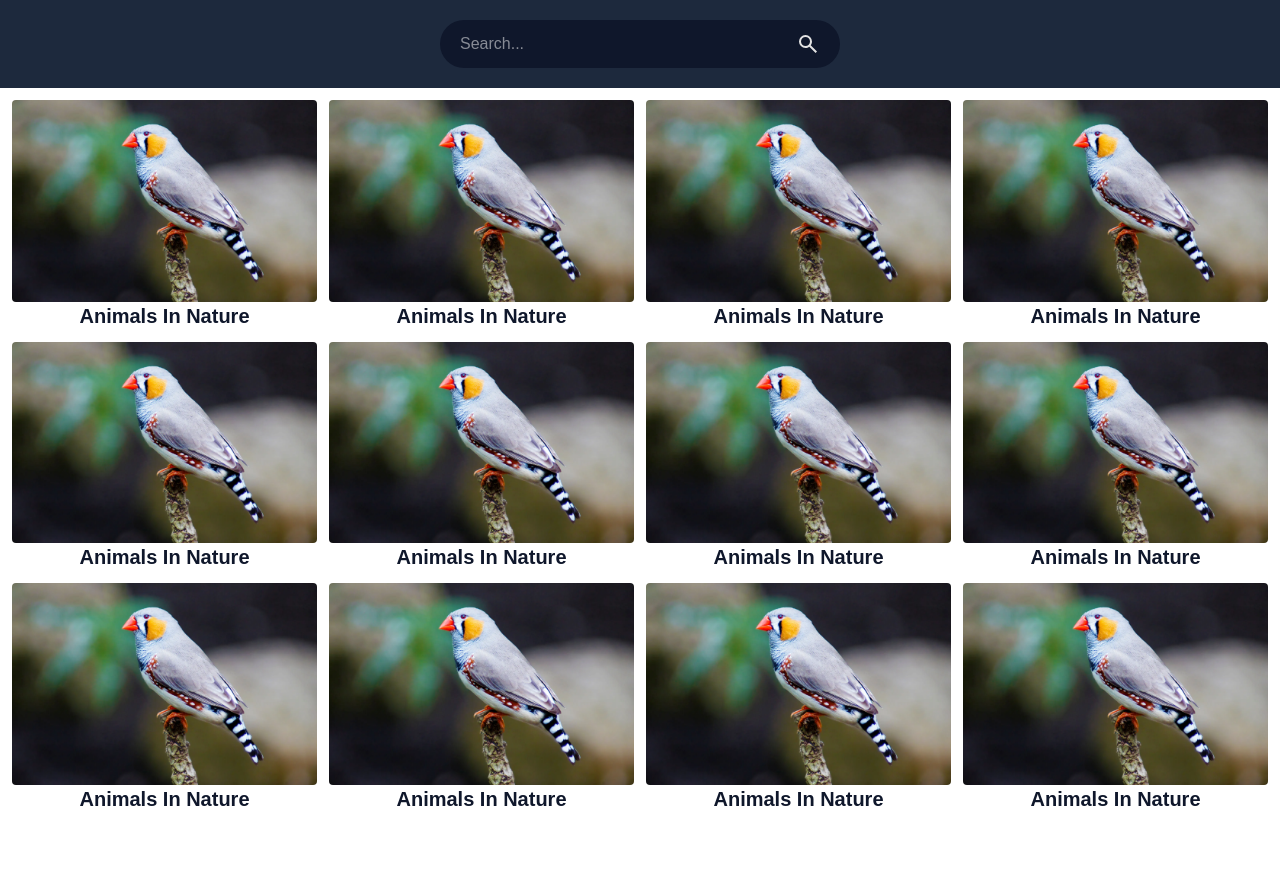
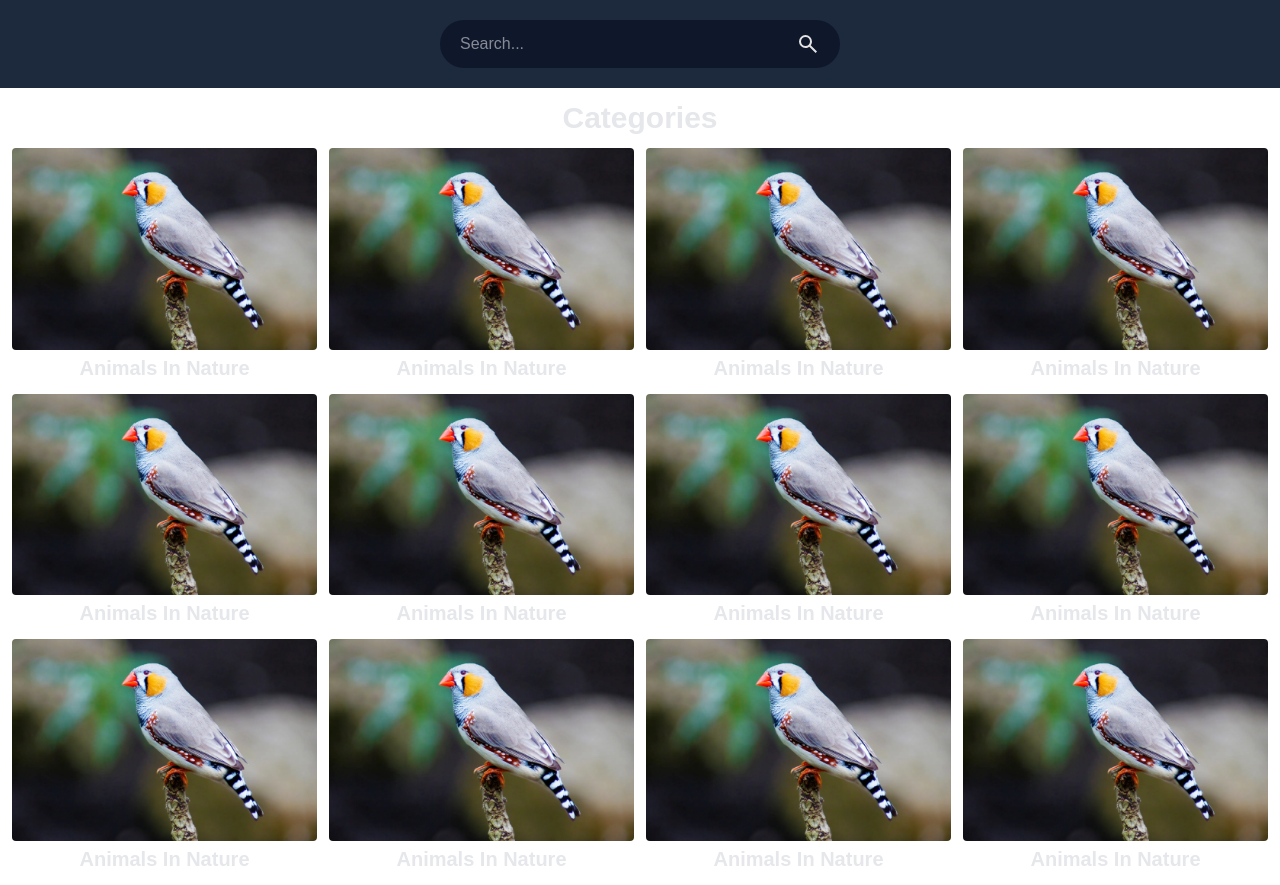
Before and after one commit to LiTTleCoMi/Gallery, a Next.js app: page / in a window 1280 px wide. Before the commit the page ends 825 px from the top, so only its background shows below. Built offline with nearby package versions, Linux system fonts and the light colour scheme.

Commit message:
did some design layout changes

```diff
--- a/src/app/_components/CategoryImage.jsx
+++ b/src/app/_components/CategoryImage.jsx
@@ -1,12 +1,12 @@
 import Image from "next/image";
 import Link from "next/link";
 
-export default function CategoryImage({ description, id }) {
+export default function CategoryImage({ description, id, src }) {
 	return (
 		<Link href={`/categories/${id}`}>
-			<div className="flex flex-col items-center justify-center w-full h-full">
-				<Image src="/images/bird.webp" alt="empty" width={1000} height={1000} className="w-full h-full rounded-sm" />
-				<h1 className="text-xl font-semibold text-slate-900">{description}</h1>
+			<div className="flex flex-col gap-y-1 items-center justify-center w-full h-full">
+				<Image src={src} alt="empty" width={1000} height={1000} className="w-full h-full rounded-sm" />
+				<h5 className="text-xl font-semibold text-gray-200 text-center w-9/10">{description}</h5>
 			</div>
 		</Link>
 	);
--- /dev/null
+++ b/src/app/_components/ImagesContainer.jsx
@@ -0,0 +1,5 @@
+import CategoryImage from "./CategoryImage";
+
+export default function ImagesContainer({ children }) {
+	return <div className="grid grid-cols-2 md:grid-cols-3 xl:grid-cols-4 gap-3 p-3">{children}</div>;
+}
--- a/src/app/page.js
+++ b/src/app/page.js
@@ -1,20 +1,24 @@
+import ImagesContainer from "./_components/ImagesContainer";
 import CategoryImage from "./_components/CategoryImage";
 
 export default function Home() {
-    return (
-		<div className="grid grid-cols-4 gap-3 p-3">
-			<CategoryImage description={"Animals In Nature"} id={"a"}/>
-			<CategoryImage description={"Animals In Nature"} id={"a"}/>
-			<CategoryImage description={"Animals In Nature"} id={"a"}/>
-			<CategoryImage description={"Animals In Nature"} id={"a"}/>
-			<CategoryImage description={"Animals In Nature"} id={"a"}/>
-			<CategoryImage description={"Animals In Nature"} id={"a"}/>
-			<CategoryImage description={"Animals In Nature"} id={"a"}/>
-			<CategoryImage description={"Animals In Nature"} id={"a"}/>
-			<CategoryImage description={"Animals In Nature"} id={"a"}/>
-			<CategoryImage description={"Animals In Nature"} id={"a"}/>
-			<CategoryImage description={"Animals In Nature"} id={"a"}/>
-			<CategoryImage description={"Animals In Nature"} id={"a"}/>
+	return (
+		<div>
+			<h1 className="pt-3 text-3xl font-bold text-center text-gray-200">Categories</h1>
+			<ImagesContainer>
+				<CategoryImage description={"Animals In Nature"} src="/images/bird.webp" id={"a"} />
+				<CategoryImage description={"Animals In Nature"} src="/images/bird.webp" id={"a"} />
+				<CategoryImage description={"Animals In Nature"} src="/images/bird.webp" id={"a"} />
+				<CategoryImage description={"Animals In Nature"} src="/images/bird.webp" id={"a"} />
+				<CategoryImage description={"Animals In Nature"} src="/images/bird.webp" id={"a"} />
+				<CategoryImage description={"Animals In Nature"} src="/images/bird.webp" id={"a"} />
+				<CategoryImage description={"Animals In Nature"} src="/images/bird.webp" id={"a"} />
+				<CategoryImage description={"Animals In Nature"} src="/images/bird.webp" id={"a"} />
+				<CategoryImage description={"Animals In Nature"} src="/images/bird.webp" id={"a"} />
+				<CategoryImage description={"Animals In Nature"} src="/images/bird.webp" id={"a"} />
+				<CategoryImage description={"Animals In Nature"} src="/images/bird.webp" id={"a"} />
+				<CategoryImage description={"Animals In Nature"} src="/images/bird.webp" id={"a"} />
+			</ImagesContainer>
 		</div>
 	);
 }
```
